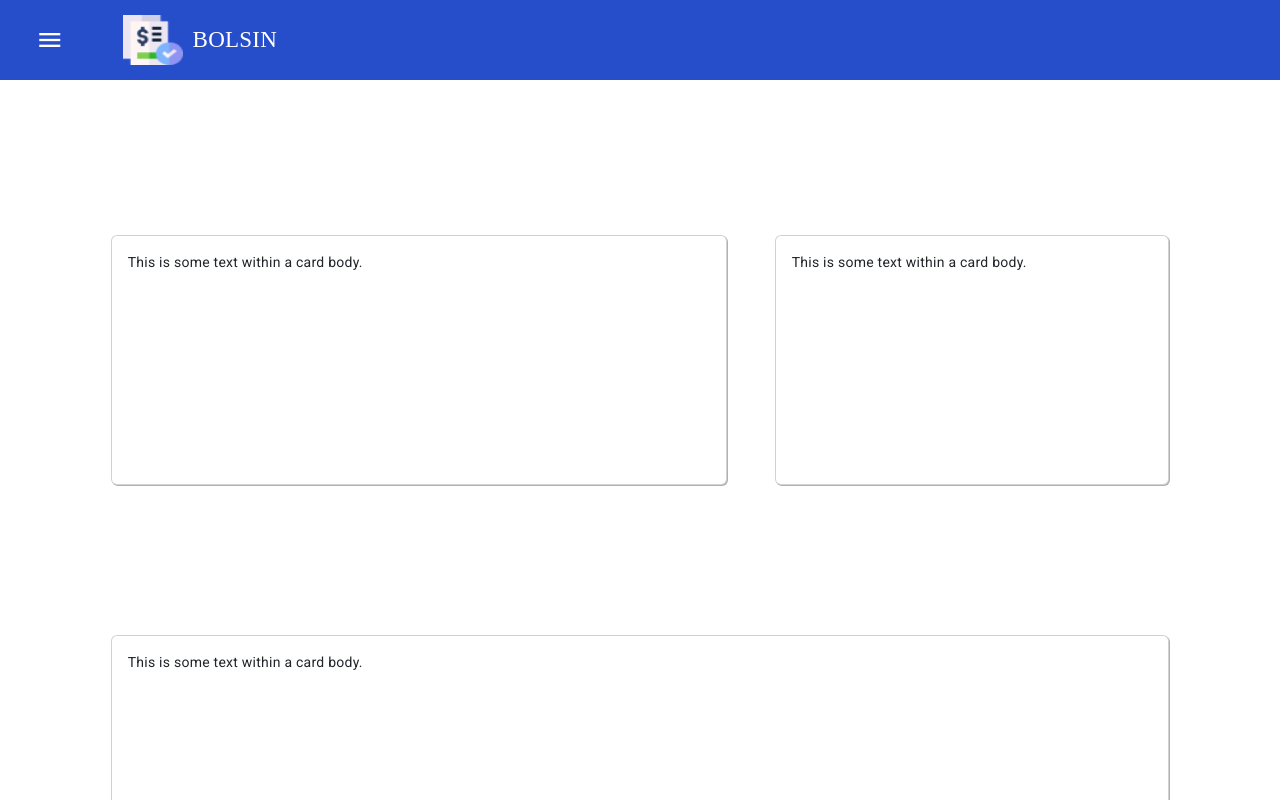
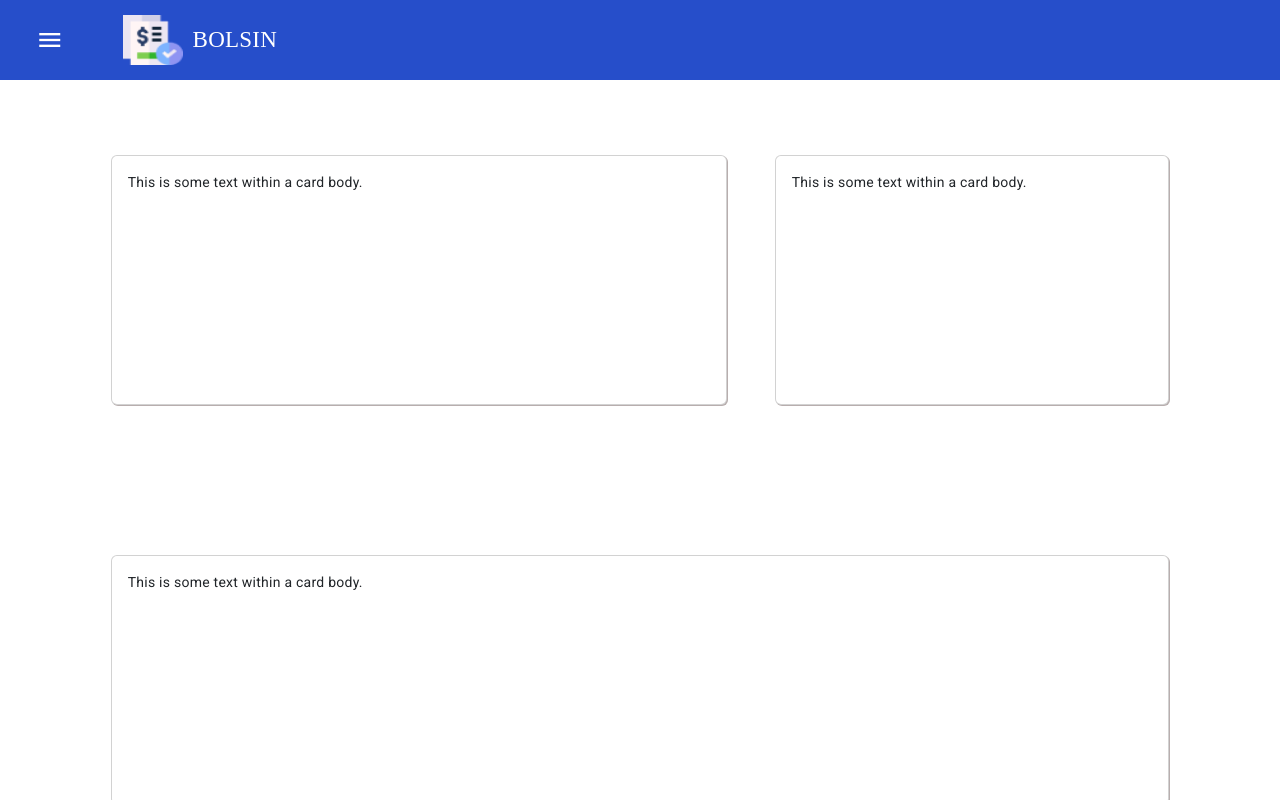
Before and after one commit to GustSilvaJR/ManageBills_Front, an Angular app: page /pages in a window 1280 px wide. Shown: the top 800 px of the page. Built offline with nearby package versions, Linux system fonts and the light colour scheme; a web font is replaced by a local one.

Commit message:
Mantendo cabeçalho da aplicação fixa na tela | deixando barra de rolagem no eixo x hidden

```diff
--- a/src/app/shared/components/header/header.component.scss
+++ b/src/app/shared/components/header/header.component.scss
@@ -1,38 +1,41 @@
-@import './../../../../scss/index.scss';
+@import "./../../../../scss/index.scss";
 
-header{
+header {
+    position: fixed;
+    z-index: 10;
+    width: 100%;
+    top: 0;
+    margin-bottom: 80px;
+
     background-color: var(--nav-bg);
     color: var(--text-menu);
     height: 80px;
     display: flex;
     align-items: center;
 
-
-
-    nav{
+    nav {
         width: 300px;
         display: flex;
         justify-content: space-around;
         align-items: center;
     }
 
-    span{
+    span {
         font-size: 23px;
         margin-left: 10px;
 
-        font-family: 'Jacques Francois', serif;
+        font-family: "Jacques Francois", serif;
     }
 }
 
-img{
+img {
     width: 60px;
 }
 
 .btn_side_menu {
     color: white;
 
-
-    mat-icon{
+    mat-icon {
         font-size: 28px;
     }
 }
--- a/src/scss/reset.scss
+++ b/src/scss/reset.scss
@@ -24,6 +24,7 @@ footer, header, hgroup, menu, nav, section {
 	display: block;
 }
 body {
+	overflow-x: hidden;
 	line-height: 1;
 }
 ol, ul {
@@ -42,6 +43,14 @@ table {
 	border-spacing: 0;
 }
 
+mat-sidenav-content{
+	overflow-x: hidden !important;
+}
+
 .mat-icon {
     vertical-align: middle;
 }
+
+::-webkit-scrollbar {
+	display: none;
+}
```
